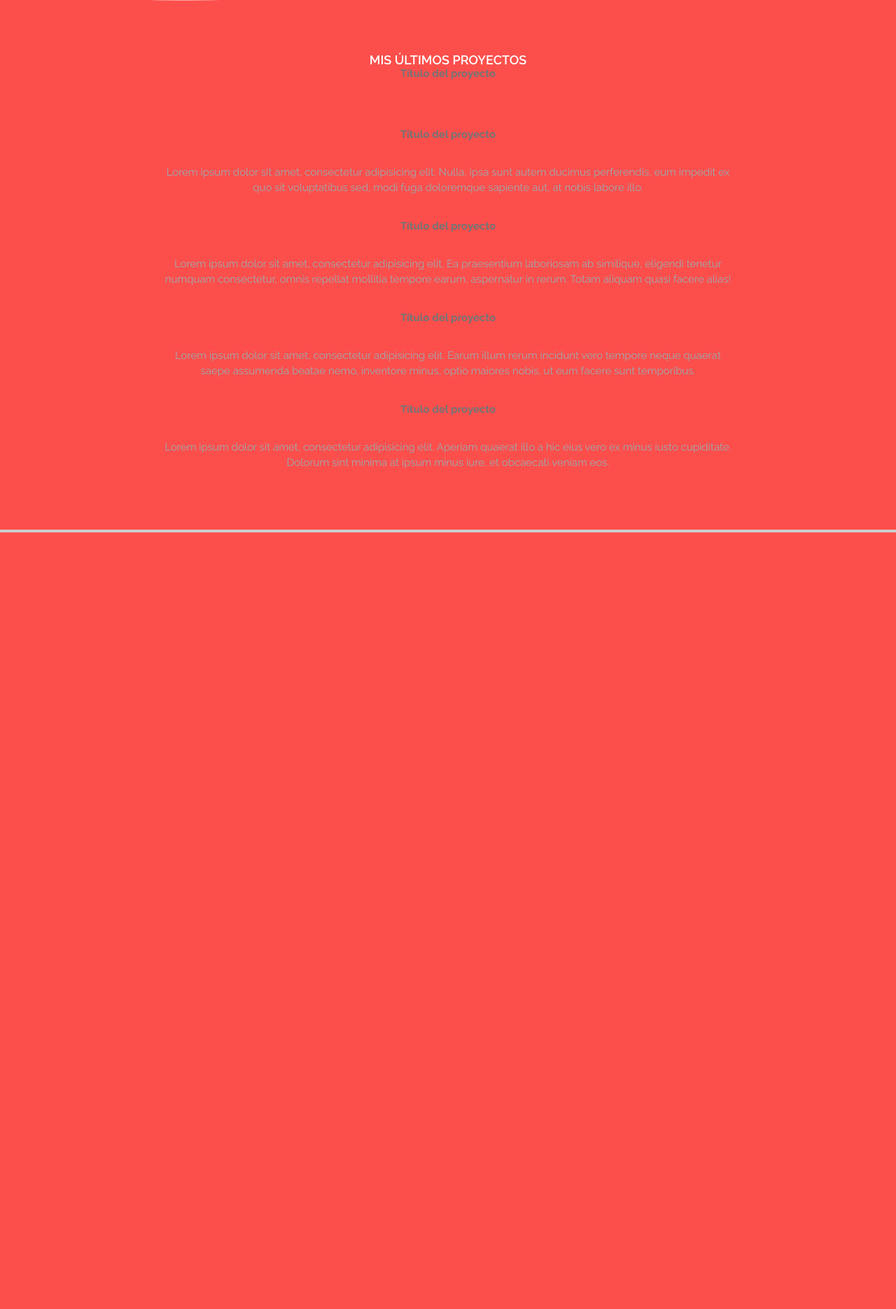
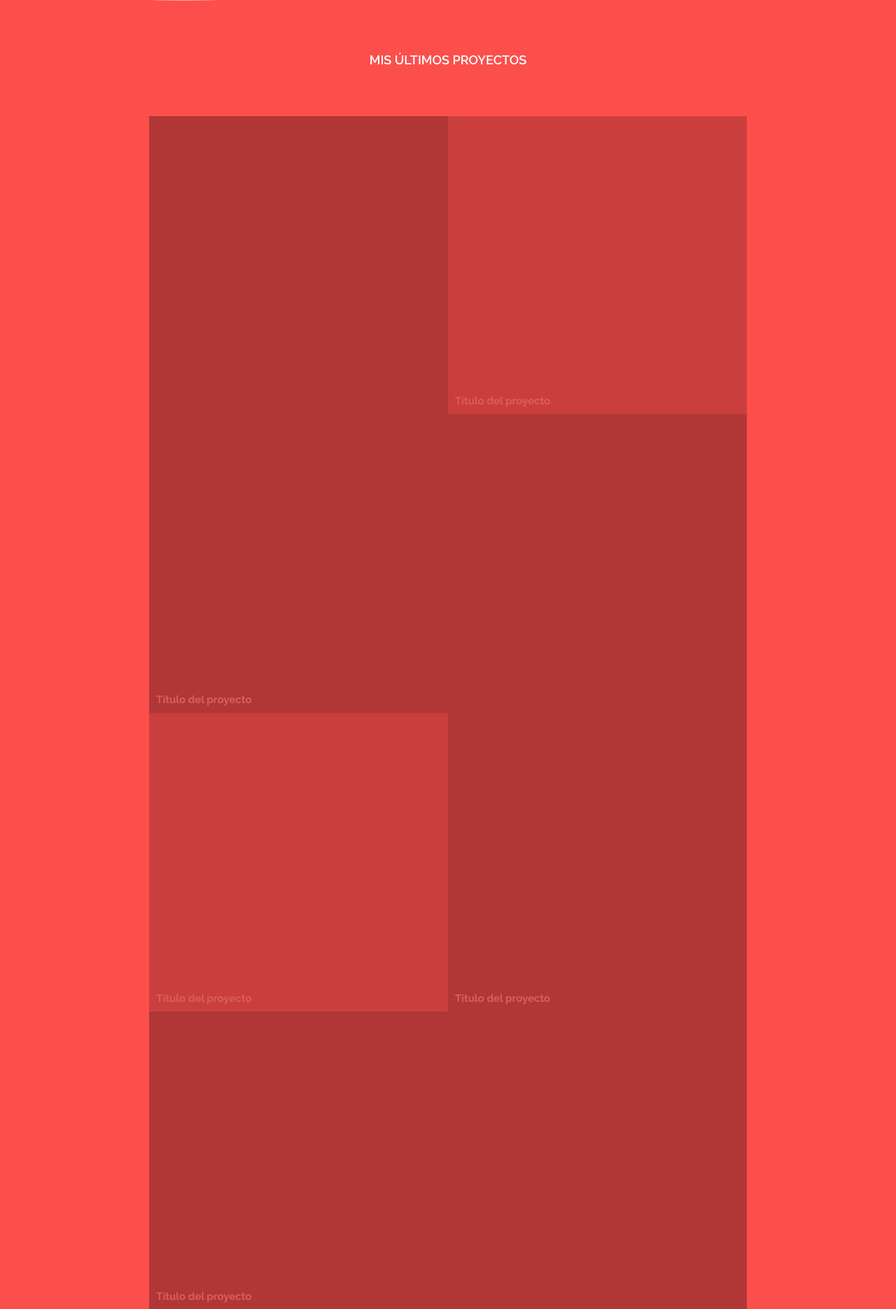
Before and after one commit to arsistyle/portafolio, a WordPress theme: template index.php in a window 1280 px wide. Shown: the part 823-2694 px from the top of the page at 70% size. Before the commit the page ends 1584 px from the top, so only its background shows below. Run offline with PHP 8.4 and a stand-in for WordPress, Linux system fonts and the light colour scheme; the site name, menu and one post (Sample post) are stand-ins, and other content is empty.

Commit message:
Ajuste de cajas de proyectos

```diff
--- a/index.php
+++ b/index.php
@@ -168,35 +168,32 @@
 				<div class="content-section col-xs-12 col-md-8 col-md-offset-2">
 					<h3>Mis últimos proyectos</h3>
 
-					<div class="project-front">
+					<div class="proyectos-masonry">
+						<a href="#" class="project-front">
 							<div class="project-description">
 								<h4>Título del proyecto</h4>
-							<p></p>
 							</div>
-					</div>
-					<div class="project-front">
+						</a>
+						<a href="#" class="project-front">
 							<div class="project-description">
 								<h4>Título del proyecto</h4>
-							<p>Lorem ipsum dolor sit amet, consectetur adipisicing elit. Nulla, ipsa sunt autem ducimus perferendis, eum impedit ex quo sit voluptatibus sed, modi fuga doloremque sapiente aut, at nobis labore illo.</p>
 							</div>
-					</div>
-					<div class="project-front">
+						</a>
+						<a href="#" class="project-front">
 							<div class="project-description">
 								<h4>Título del proyecto</h4>
-							<p>Lorem ipsum dolor sit amet, consectetur adipisicing elit. Ea praesentium laboriosam ab similique, eligendi tenetur numquam consectetur, omnis repellat mollitia tempore earum, aspernatur in rerum. Totam aliquam quasi facere alias!</p>
 							</div>
-					</div>
-					<div class="project-front">
+						</a>
+						<a href="#" class="project-front">
 							<div class="project-description">
 								<h4>Título del proyecto</h4>
-							<p>Lorem ipsum dolor sit amet, consectetur adipisicing elit. Earum illum rerum incidunt vero tempore neque quaerat saepe assumenda beatae nemo, inventore minus, optio maiores nobis, ut eum facere sunt temporibus.</p>
 							</div>
-					</div>
-					<div class="project-front">
+						</a>
+						<a href="#" class="project-front">
 							<div class="project-description">
 								<h4>Título del proyecto</h4>
-							<p>Lorem ipsum dolor sit amet, consectetur adipisicing elit. Aperiam quaerat illo a hic eius vero ex minus iusto cupiditate. Dolorum sint minima at ipsum minus iure, et obcaecati veniam eos.</p>
 							</div>
+						</a>
 					</div>
 				</div>
 			</div>
--- a/style.css
+++ b/style.css
@@ -370,9 +370,45 @@ svg{
 	padding-top: 120px;
 	text-align: center;
 }
+.proyectos .row .content-section{
+	padding:0;
+}
 .proyectos .row .content-section h3{
 	color: white;
 }
+.proyectos .row .content-section .proyectos-masonry{
+	width: 100%;
+	margin-top: 70px;
+}
+.proyectos .row .content-section .proyectos-masonry .project-front{
+	display: block;
+	width:50%;
+	padding-bottom: 50%;
+	float: left;
+	position: relative;
+}
+.proyectos .row .content-section .proyectos-masonry .project-front:nth-of-type(odd){
+	background-color: rgba(0,0,0,0.3);
+}
+.proyectos .row .content-section .proyectos-masonry .project-front:nth-of-type(even){
+	background-color: rgba(0,0,0,0.2);
+}
+.proyectos .row .content-section .proyectos-masonry .project-front:first-child{
+	padding-bottom: 100%;
+}
+.proyectos .row .content-section .proyectos-masonry .project-front:nth-of-type(3){
+	padding-bottom: 100%;
+	float: right;
+}
+.proyectos .row .content-section .proyectos-masonry .project-front:nth-of-type(5){
+	width: 100%;
+}
+.proyectos .row .content-section .proyectos-masonry .project-front .project-description{
+	position: absolute;
+	bottom: 10px;
+	left: 10px;
+}
+
 
 
 
```
Lines whose indentation alone changed are shown as unchanged.
